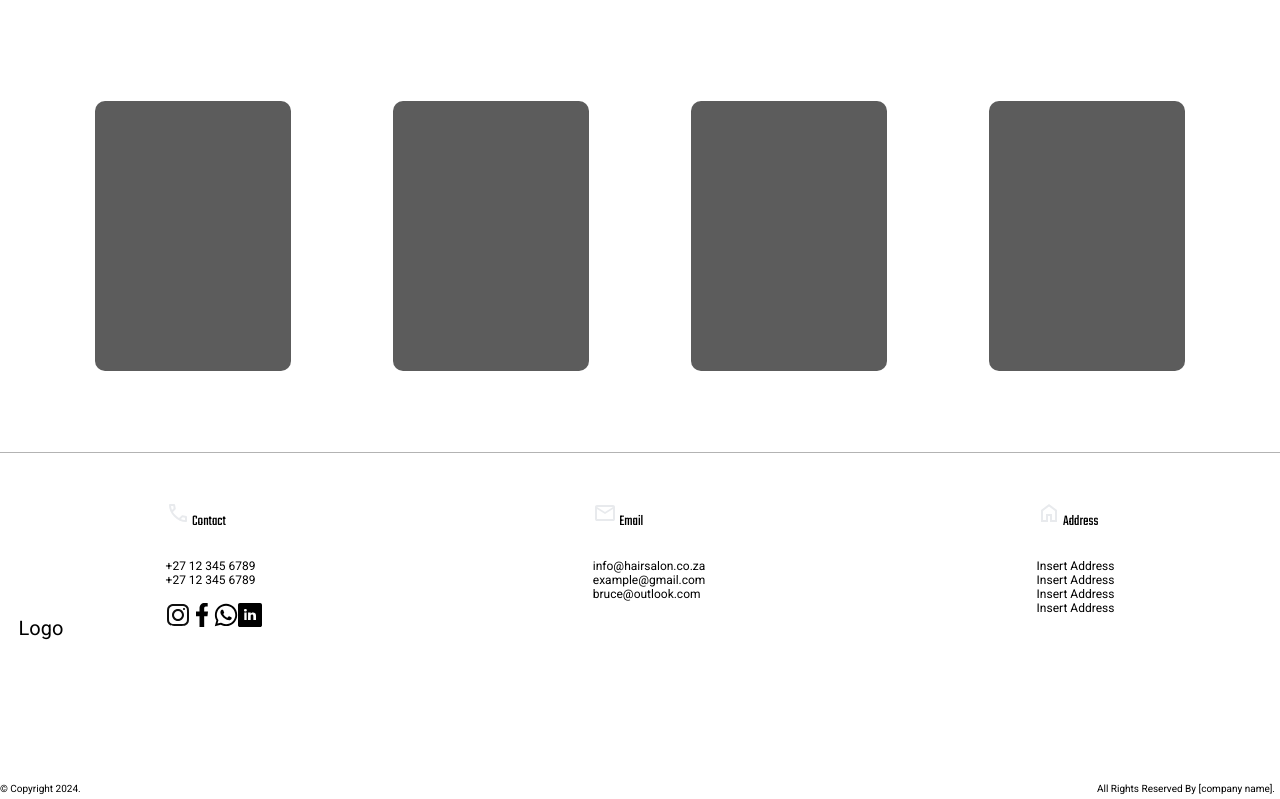
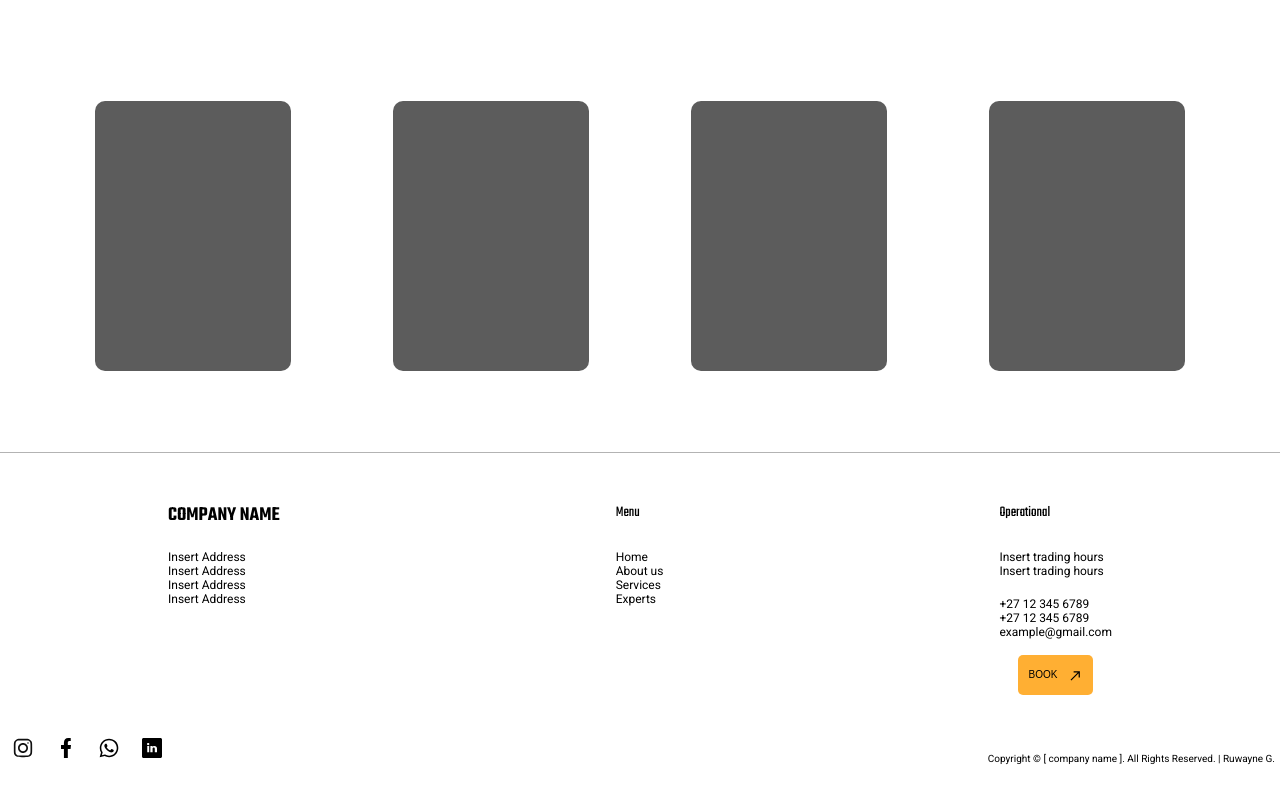
Before and after one commit to Humblefrib/Salon-Urembo-Website, a plain HTML site: page index.html in a window 1280 px wide. Shown: the part 2644-3443 px from the top of the page. After the commit the page ends 3413 px from the top, so only its background shows below. Drawn offline with nearby package versions, Linux system fonts and the light colour scheme.

Commit message:
index.html

```diff
--- a/index.html
+++ b/index.html
@@ -6,10 +6,29 @@
         <link rel="stylesheet" href="styles.css">
         <link rel="stylesheet" href="https://cdn.jsdelivr.net/npm/swiper@11/swiper-bundle.min.css" />
         <script defer src="section2ImageSlider.js"></script>
+        <script defer src="bookBtn.js"></script>
         <script src="https://cdn.jsdelivr.net/npm/swiper@11/swiper-bundle.min.js"></script>
         <title>Document</title>
     </head>
     <body>
+
+        <!-- <div class="loaderContainer">
+            <div class="loader"></div>
+        </div>
+
+        <script>
+            window.addEventListener("load", () => {
+
+                const loader = document.querySelector(".loaderContainer")
+
+                loader.classList.add(".loader--hidden")
+
+                loader.addEventListener("transitionend", () => {
+                    document.body.removeChild(document.querySelector(".loaderContainer"));
+                });
+            });
+        </script> -->
+
         <header id="section0">
             <nav>
                 <div class="mainLogo">
@@ -157,24 +176,9 @@
                         Lorem ipsum dolor sit amet, consectetur adipisicing elit. Accusantium veritatis quaerat debitis quas, laudantium aperiam. Minus iste laborum.
                     </div>
 
-                    <div class="appointmentBtn" id="highlightButton">
+                    <div class="appointmentBtn highlightButton">
                         <a href="#section0"><button type="button">BOOK<svg xmlns="http://www.w3.org/2000/svg" height="15px" viewBox="0 -960 960 960" width="15px" fill="#e8eaed"><path d="m216-160-56-56 464-464H360v-80h400v400h-80v-264L216-160Z"/></svg></button></a>
                     </div>
-
-                    <script>
-                        document.getElementById('highlightButton').addEventListener('click', function() {
-                            setTimeout(function() {
-                                var div = document.getElementById('highlightDiv');
-                                div.classList.add('highlight');
-                                div.classList.remove('unHighlight');
-
-                                setTimeout(function() {
-                                    div.classList.remove('highlight');
-                                    div.classList.add('unHighlight');
-                                }, 700);
-                            }, 1000);
-                        });
-                    </script>
                 </div>
 
                 <div class="imgSlider">
@@ -305,14 +309,44 @@
 
     <footer id="section4" class="footer">
         <div class="footer1">
-            <div class="directContact footerSubElement">
+            <div class="footerSubElement">
+                <div class="footerCompanyName">
+                    <span>COMPANY NAME</span>
+                </div>
+                <li>Insert Address</li>
+                <li>Insert Address</li>
+                <li>Insert Address</li>
+                <li>Insert Address</li>
+            </div>
+
+            <div class="footerSubElement">
                 <div class="footerHeaders">
-                    <svg xmlns="http://www.w3.org/2000/svg" height="24px" viewBox="0 -960 960 960" width="24px" fill="#e8eaed"><path d="M798-120q-125 0-247-54.5T329-329Q229-429 174.5-551T120-798q0-18 12-30t30-12h162q14 0 25 9.5t13 22.5l26 140q2 16-1 27t-11 19l-97 98q20 37 47.5 71.5T387-386q31 31 65 57.5t72 48.5l94-94q9-9 23.5-13.5T670-390l138 28q14 4 23 14.5t9 23.5v162q0 18-12 30t-30 12ZM241-600l66-66-17-94h-89q5 41 14 81t26 79Zm358 358q39 17 79.5 27t81.5 13v-88l-94-19-67 67ZM241-600Zm358 358Z"/></svg>
-                    <span>Contact</span>
+                    <span>Menu</span>
                 </div>
+                <li><a href="#section0">Home</a></li>
+                <li><a href="#section1">About us</a></li>
+                <li><a href="#section2">Services</a></li>
+                <li><a href="#section3">Experts</a></li>
+            </div>
+
+            <div class="footerSubElement">
+                <div class="footerHeaders">
+                    <span>Operational</span>
+                </div>
+                <li>Insert trading hours</li>
+                <li>Insert trading hours</li>
+                <br>
                 <li>+27 12 345 6789</li>
                 <li>+27 12 345 6789</li>
+                <li>example@gmail.com</li>
 
+                <div class="footerAppointmentBtn highlightButton">
+                    <a href="#section0"><button type="button">BOOK<svg xmlns="http://www.w3.org/2000/svg" height="15px" viewBox="0 -960 960 960" width="15px" fill="#e8eaed"><path d="m216-160-56-56 464-464H360v-80h400v400h-80v-264L216-160Z"/></svg></button></a>
+                </div>
+            </div>
+        </div>
+
+        <div class="footer3">
             <div class="socialsContainer">
                 <a href="#" target="_blank"><svg width="24px" height="24px" viewBox="0 0 24 24" fill="#333" xmlns="http://www.w3.org/2000/svg">
                     <path fill-rule="evenodd" clip-rule="evenodd" d="M12 18C15.3137 18 18 15.3137 18 12C18 8.68629 15.3137 6 12 6C8.68629 6 6 8.68629 6 12C6 15.3137 8.68629 18 12 18ZM12 16C14.2091 16 16 14.2091 16 12C16 9.79086 14.2091 8 12 8C9.79086 8 8 9.79086 8 12C8 14.2091 9.79086 16 12 16Z" fill="#0F0F0F"/>
@@ -342,40 +376,8 @@
                    c35.5,0,63.3,23,63.3,72.4V508.1z"/>
                </svg></a>
             </div>
-            </div>
 
-            <div class="emailAddress footerSubElement">
-                <div class="footerHeaders">
-                    <svg xmlns="http://www.w3.org/2000/svg" height="24px" viewBox="0 -960 960 960" width="24px" fill="#e8eaed"><path d="M160-160q-33 0-56.5-23.5T80-240v-480q0-33 23.5-56.5T160-800h640q33 0 56.5 23.5T880-720v480q0 33-23.5 56.5T800-160H160Zm320-280L160-640v400h640v-400L480-440Zm0-80 320-200H160l320 200ZM160-640v-80 480-400Z"/></svg>
-                    <span>Email</span>
-                </div>
-                <li>info@hairsalon.co.za</li>
-                <li>example@gmail.com</li>
-                <li>bruce@outlook.com</li>
-            </div>
-
-            <div class="streetAddress footerSubElement">
-                <div class="footerHeaders">
-                    <svg xmlns="http://www.w3.org/2000/svg" height="24px" viewBox="0 -960 960 960" width="24px" fill="#e8eaed"><path d="M240-200h120v-240h240v240h120v-360L480-740 240-560v360Zm-80 80v-480l320-240 320 240v480H520v-240h-80v240H160Zm320-350Z"/></svg>
-                    <span>Address</span>
-                </div>
-                <li>Insert Address</li>
-                <li>Insert Address</li>
-                <li>Insert Address</li>
-                <li>Insert Address</li>
-            </div>
-        </div>
-
-        <div class="footer2">
-            <!-- <img src="Images/LG Enterpise PNG.png"> -->
-            <div class="mainLogo">
-                <span>Logo</span>
-            </div>
-        </div>
-
-        <div class="footer3">
-            <span class="copyright">© Copyright 2024.</span>
-            <span class="copyright">All Rights Reserved By [company name].</span>
+            <span class="copyright">Copyright © [ company name ]. All Rights Reserved. | Ruwayne G.</span>
         </div>
     </footer>
 </html>
```
Lines whose indentation alone changed are shown as unchanged.
